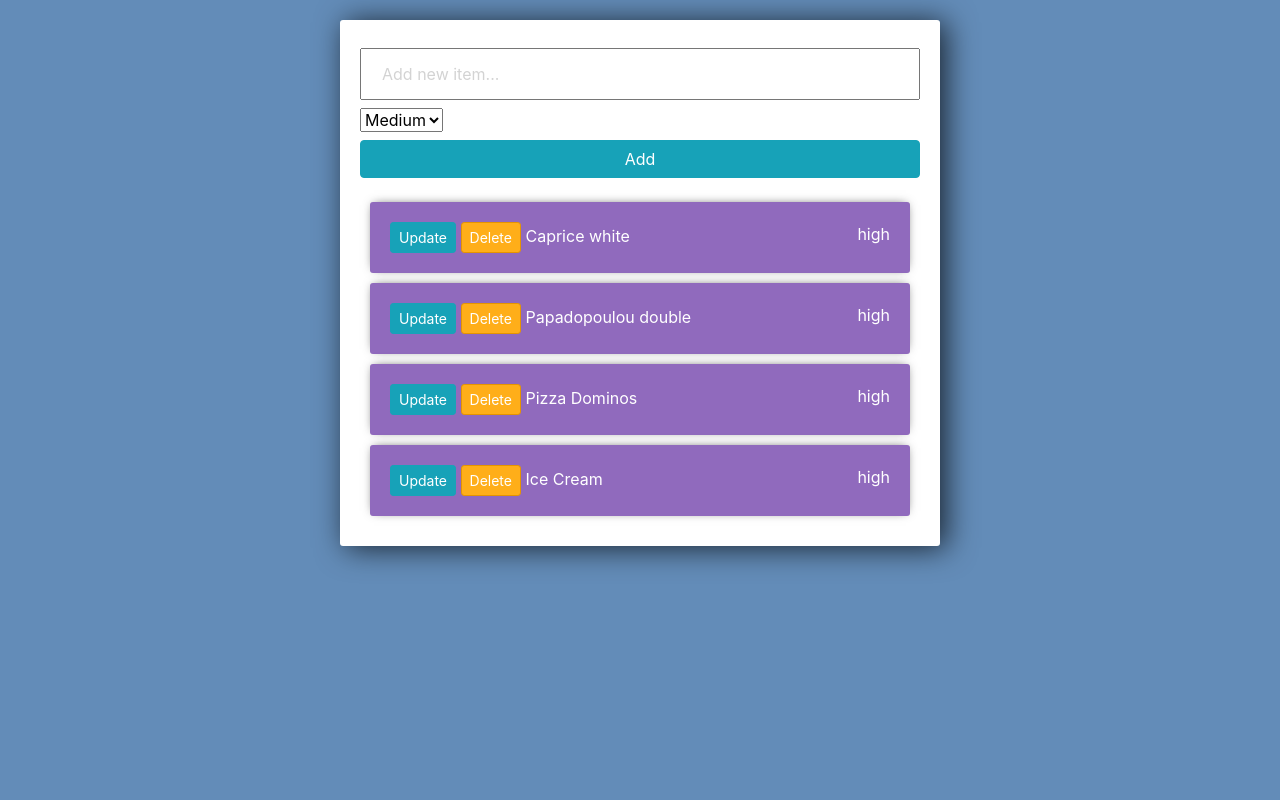
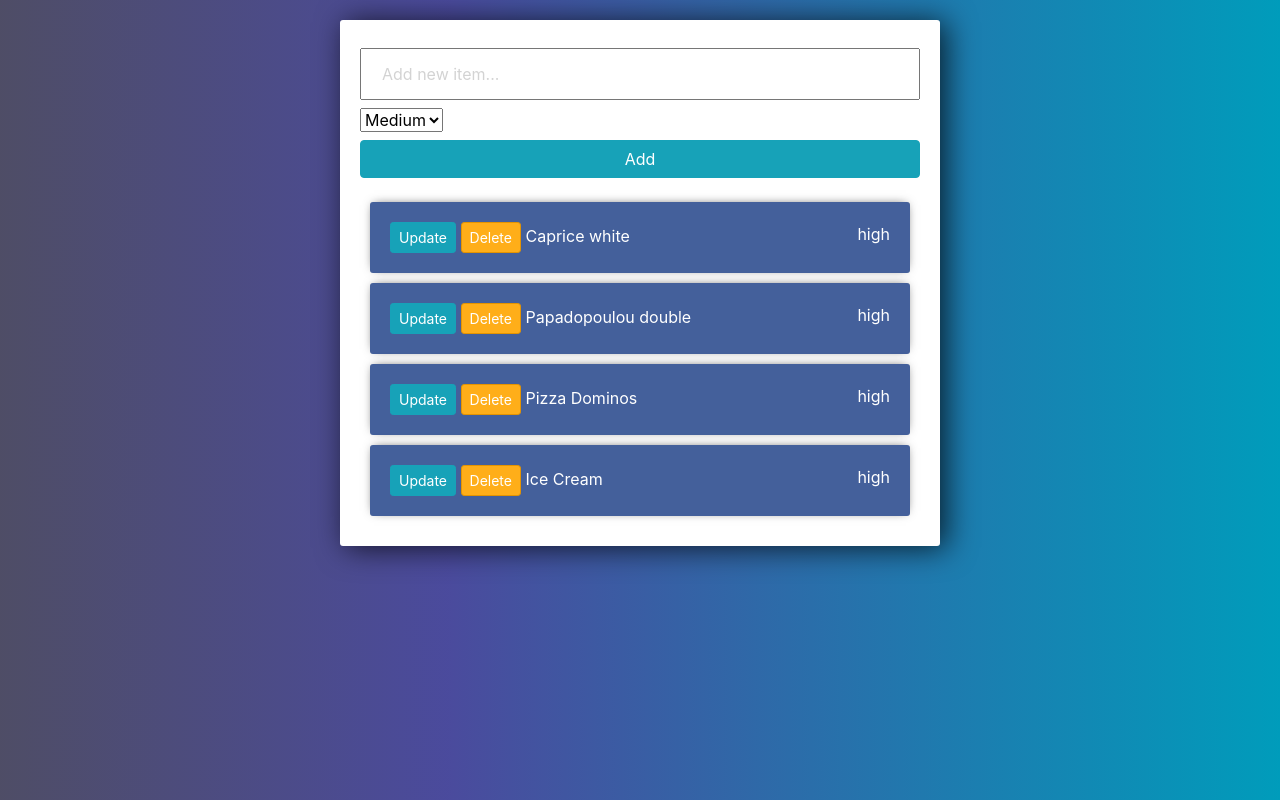
Before and after one commit to eloc0n/cheat_day_list_live, a Django app: page / in a window 1280 px wide. Run offline with Django 3.2, Linux system fonts and the light colour scheme; data comes from the database, SQL or seed files in the repository; some libraries are stand-ins or nearby versions.

Commit message:
Add files via upload

```diff
--- a/static/css/style.css
+++ b/static/css/style.css
@@ -1,7 +1,5 @@
-
-
 body{
-    background-color: #638CB8;
+    background: linear-gradient(90deg, rgba(2, 0, 36, 0.699) 0%, rgba(9, 9, 121, 0.733) 35%, rgb(0, 156, 187) 100%);
 }
 
 input{
@@ -12,10 +10,11 @@ input{
 }
 
 input::placeholder {
-  color: #d3d3d3;
+    color: #d3d3d3;
 }
 
 .submit{
+
     background-color: #6BA3E8;
 }
 
@@ -29,7 +28,7 @@ input::placeholder {
 }
 
 .item-row{
-    background-color: #906abd;
+    background-color: #44609b;
     margin: 10px;
     padding: 20px;
     border-radius: 3px;
@@ -42,3 +41,14 @@ input::placeholder {
     background-color: #ffae19;
     border-color: #e59400;
 }
+
+
+.w {
+    width: 100%;
+}
+
+#id_complete {
+    display: flex;
+    width: auto;
+    margin-left: 5px;
+}
```
